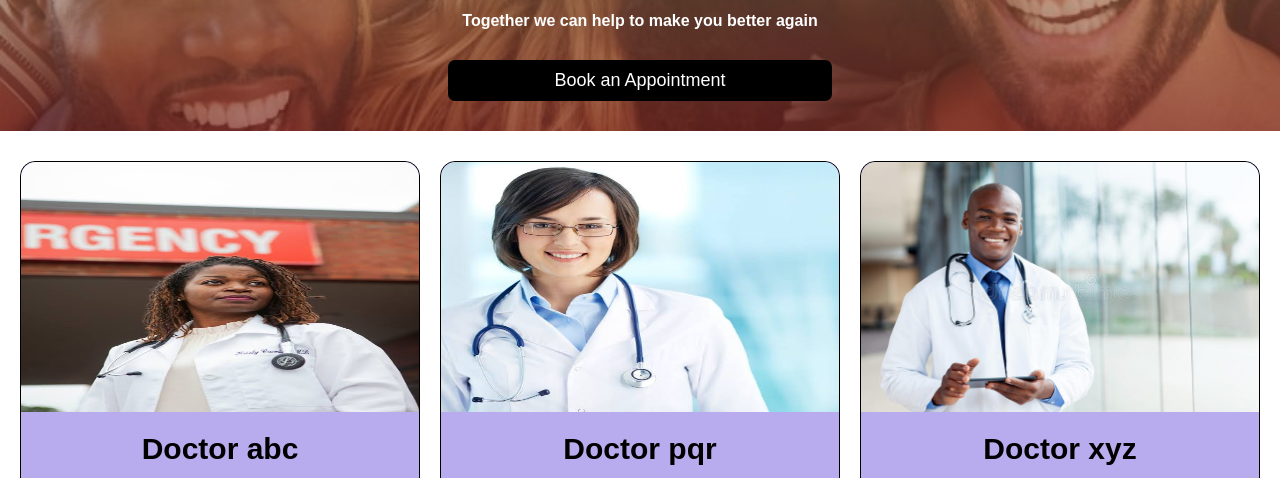
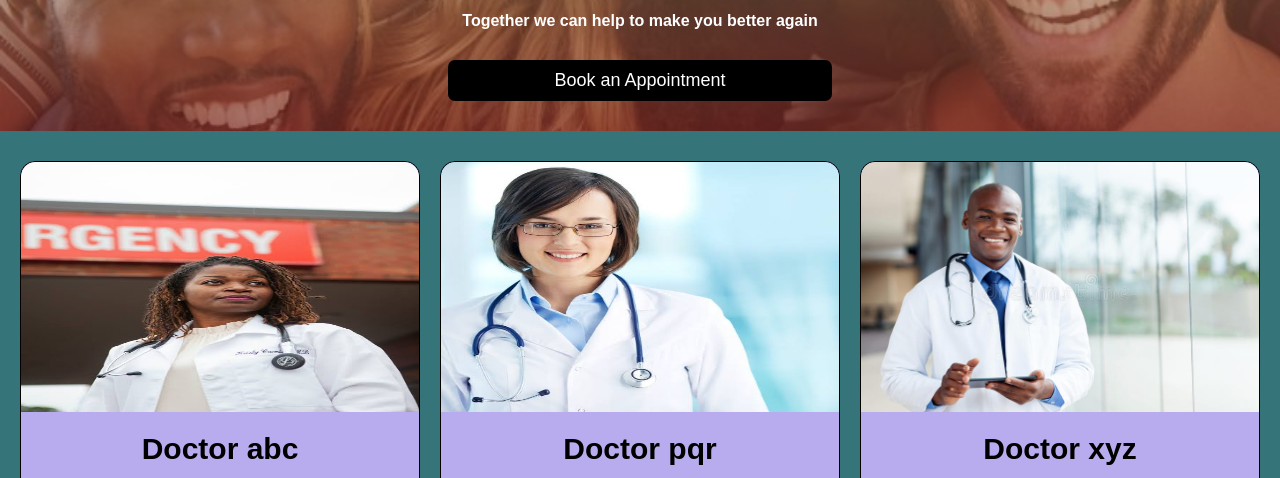
Before and after one commit to brightiortsor/circle-185-phonie, a plain HTML site: page index.html in a window 1280 px wide. Shown: the part 303-781 px from the top of the page. Drawn offline with Linux system fonts and the light colour scheme.

Commit message:
change to bg-color

```diff
--- a/style.css
+++ b/style.css
@@ -5,7 +5,9 @@
   --lightGreen: #8eba36;
       --purple:#ccccf5
     }
-
+body{
+  background: #357479;
+}
 a{
   background-color:inherit ;
   color: var(--white);
```
